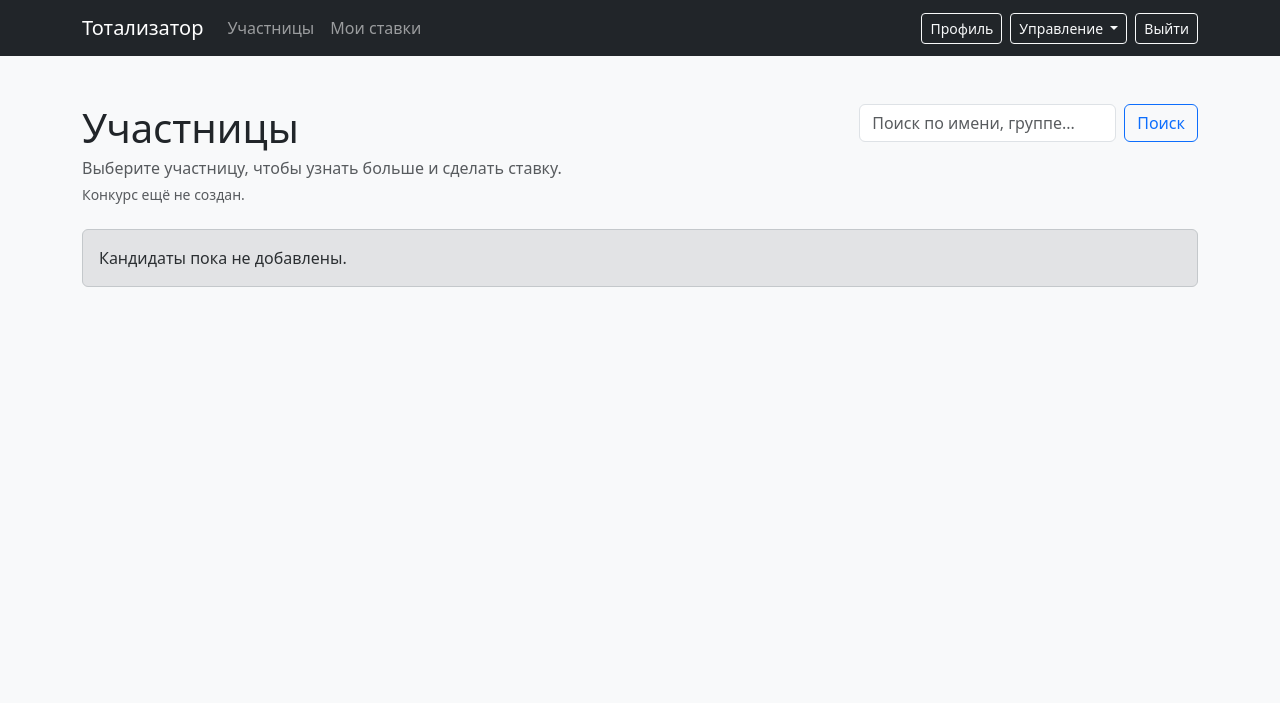
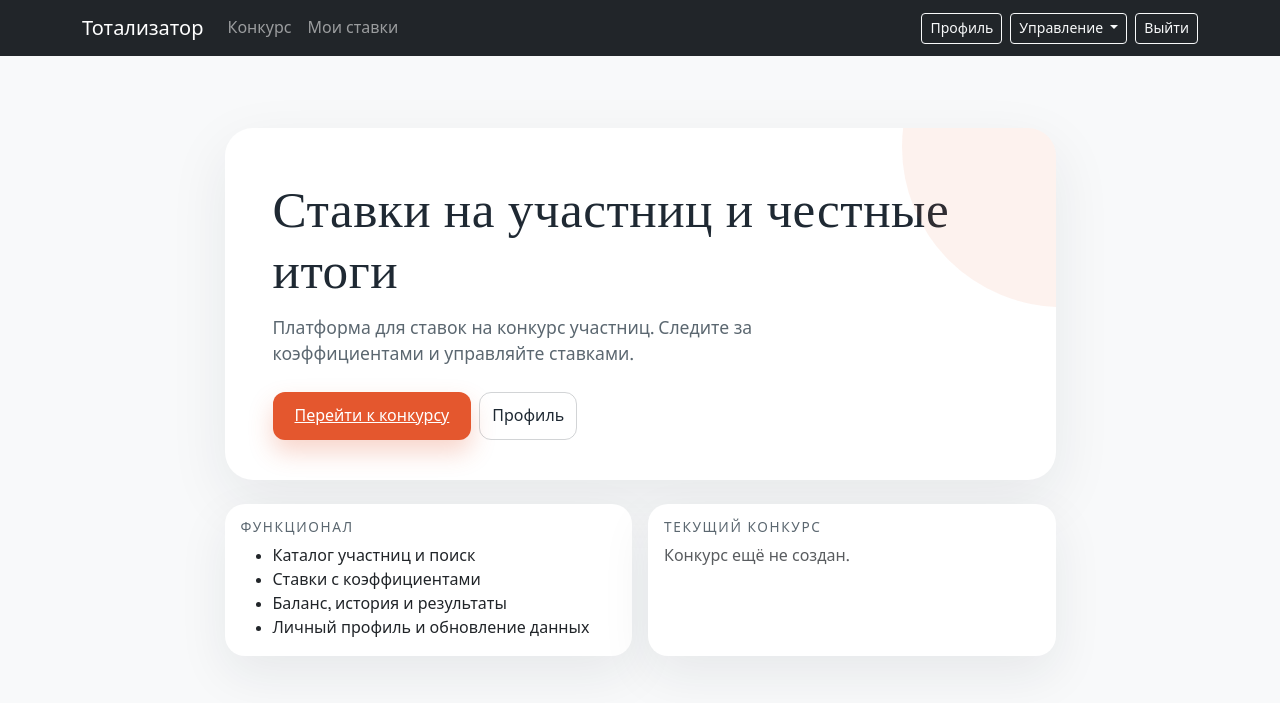
Before and after one commit to Andrusha-cpp/Production, a Django app: page / in a window 1280 px wide. Shown: the top 703 px of the page. Run offline with Django 5.2, Linux system fonts and the light colour scheme; the visitor is signed in with stand-in values (Sample User, id 1); data that the repository does not hold is empty.

Commit message:
feature: add home page

```diff
--- a/core/urls.py
+++ b/core/urls.py
@@ -3,6 +3,7 @@ from . import views
 
 urlpatterns = [
     path('', views.index, name='home'),
+    path('contest/', views.contest_view, name='contest'),
     path('login/', views.login_view, name='login'),
     path('register/', views.register_view, name='register'),
     path('logout/', views.logout_view, name='logout'),
--- a/core/views.py
+++ b/core/views.py
@@ -67,8 +67,12 @@ def _calculate_coefficient(candidate, contest):
 
 
 def index(request):
-    if not request.user.is_authenticated:
-        return redirect("login")
+    contest = _get_current_contest()
+    return render(request, "HomePage.html", {"contest": contest})
+
+
+@login_required
+def contest_view(request):
     contest = _get_current_contest()
     contest_is_open = bool(contest and contest.ends_at > timezone.now())
     search_query = (request.GET.get("q") or "").strip()
--- /dev/null
+++ b/templates/HomePage.html
@@ -0,0 +1,161 @@
+<!DOCTYPE html>
+{% load static %}
+<html>
+<head>
+    <meta charset="utf-8">
+    <title>Тотализатор</title>
+    {% include "partials/bootstrap.html" %}
+    <link rel="stylesheet" href="https://fonts.googleapis.com/css2?family=Playfair+Display:wght@600;700&family=Space+Grotesk:wght@400;500;600&display=swap">
+    <style>
+        :root {
+            --ink: #1f2933;
+            --muted: #5b6770;
+            --accent: #e4572e;
+            --accent-soft: #f7c59f;
+            --surface: #ffffff;
+            --sea: #2a9d8f;
+            --sun: #f4a261;
+            --sky: #e9f1f7;
+        }
+
+        body {
+            font-family: "Space Grotesk", system-ui, sans-serif;
+            color: var(--ink);
+            background: #f5f7fb;
+        }
+
+        .hero {
+            position: relative;
+            overflow: hidden;
+            border-radius: 28px;
+            padding: 48px 48px 40px;
+            background: #ffffff;
+            box-shadow: 0 20px 60px rgba(31, 41, 51, 0.08);
+        }
+
+        .hero::after {
+            content: "";
+            position: absolute;
+            inset: -40% -20% auto auto;
+            width: 320px;
+            height: 320px;
+            background: rgba(228, 87, 46, 0.08);
+            border-radius: 50%;
+        }
+
+        .hero-title {
+            font-family: "Playfair Display", serif;
+            font-size: clamp(2.2rem, 4vw, 3.4rem);
+            letter-spacing: 0.5px;
+        }
+
+        .hero-subtitle {
+            font-size: 1.1rem;
+            color: var(--muted);
+            max-width: 560px;
+        }
+
+        .chip {
+            display: inline-flex;
+            align-items: center;
+            gap: 8px;
+            border-radius: 999px;
+            padding: 6px 14px;
+            background: #fff3e8;
+            color: var(--accent);
+            font-weight: 600;
+            font-size: 0.85rem;
+        }
+
+        .feature-card {
+            border: none;
+            border-radius: 20px;
+            background: var(--surface);
+            box-shadow: 0 18px 50px rgba(31, 41, 51, 0.08);
+            height: 100%;
+        }
+
+        .feature-card h2 {
+            font-size: 0.85rem;
+            letter-spacing: 0.12em;
+            text-transform: uppercase;
+            color: var(--muted);
+        }
+
+        .cta {
+            background: var(--accent);
+            border: none;
+            color: #fff;
+            padding: 12px 22px;
+            border-radius: 12px;
+            box-shadow: 0 12px 24px rgba(228, 87, 46, 0.25);
+        }
+
+        .cta-outline {
+            border-radius: 12px;
+            border: 1px solid rgba(31, 41, 51, 0.2);
+            color: var(--ink);
+        }
+
+        @media (max-width: 768px) {
+            .hero {
+                padding: 32px 24px;
+            }
+        }
+    </style>
+</head>
+<body class="bg-light">
+{% include "partials/navbar.html" %}
+<main class="container py-5">
+    <div class="row justify-content-center">
+        <div class="col-12 col-lg-9">
+            <div class="hero mb-4">
+                <h1 class="hero-title mb-3">Ставки на участниц и честные итоги</h1>
+                <p class="hero-subtitle mb-4">
+                    Платформа для ставок на конкурс участниц. Следите за коэффициентами и
+                    управляйте ставками.
+                </p>
+                <div class="d-flex flex-wrap gap-2">
+                    {% if request.user.is_authenticated %}
+                        <a class="cta" href="{% url 'contest' %}">Перейти к конкурсу</a>
+                        <a class="btn cta-outline d-inline-flex align-items-center justify-content-center" href="{% url 'profile' %}">Профиль</a>
+                    {% else %}
+                        <a class="cta" href="{% url 'login' %}">Войти и перейти</a>
+                    <a class="btn cta-outline d-inline-flex align-items-center justify-content-center" href="{% url 'register' %}">Регистрация</a>
+                    {% endif %}
+                </div>
+            </div>
+
+            <div class="row g-3">
+                <div class="col-12 col-md-6">
+                    <div class="card feature-card">
+                        <div class="card-body">
+                            <h2>Функционал</h2>
+                            <ul class="mb-0">
+                                <li>Каталог участниц и поиск</li>
+                                <li>Ставки с коэффициентами</li>
+                                <li>Баланс, история и результаты</li>
+                                <li>Личный профиль и обновление данных</li>
+                            </ul>
+                        </div>
+                    </div>
+                </div>
+                <div class="col-12 col-md-6">
+                    <div class="card feature-card">
+                        <div class="card-body">
+                            <h2>Текущий конкурс</h2>
+                            {% if contest %}
+                                <div class="fw-semibold">{{ contest.name }}</div>
+                                <div class="text-muted">Окончание: {{ contest.ends_at|date:"d.m.Y H:i" }}</div>
+                            {% else %}
+                                <div class="text-muted">Конкурс ещё не создан.</div>
+                            {% endif %}
+                        </div>
+                    </div>
+                </div>
+            </div>
+        </div>
+    </div>
+</main>
+</body>
+</html>
--- a/templates/MainPage.html
+++ b/templates/MainPage.html
@@ -9,22 +9,31 @@
     <body class="bg-light">
         {% include "partials/navbar.html" %}
         <main class="container py-4">
-            <div class="d-flex flex-column flex-md-row justify-content-between align-items-start gap-3 mb-4">
+            <div class="mb-4">
                 <div>
-                    <h1 class="mb-1">Участницы</h1>
-                    <p class="text-muted mb-0">Выберите участницу, чтобы узнать больше и сделать ставку.</p>
+                    <h1 class="mb-1">Конкурс</h1>
                     {% if contest %}
-                        <div class="small mt-1">
-                            <span class="text-muted">Конкурс: {{ contest.name }} · Завершение {{ contest.ends_at|date:"d.m.Y H:i" }}</span>
-                            {% if not contest_is_open %}
-                                <span class="badge text-bg-warning ms-2">Приём ставок завершён</span>
-                            {% endif %}
+                        <div class="fw-semibold">{{ contest.name }}</div>
+                        <p class="text-muted mb-0">Завершение {{ contest.ends_at|date:"d.m.Y H:i" }}</p>
+                        <hr class="bg-info border-2 border-top border-info" />
+                        <div class="mt-2">
+                            <h3 class="mb-0">Участницы</h3>
                         </div>
                     {% else %}
-                        <div class="small text-muted mt-1">Конкурс ещё не создан.</div>
+                        <p class="text-muted mb-0">
+                            Конкурс не создан.
+                            {% if request.user.is_staff %}
+                                Добавьте конкурс в разделе управления.
+                            {% endif %}
+                        </p>
+                    {% endif %}
+                    {% if contest and not contest_is_open %}
+                        <div class="small mt-1">
+                            <span class="badge text-bg-warning">Приём ставок завершён</span>
+                        </div>
                     {% endif %}
                 </div>
-                <form class="d-flex gap-2" method="get" action="{% url 'home' %}">
+                <form class="d-flex gap-2 mt-3" method="get" action="{% url 'contest' %}">
                     <input type="search" name="q" class="form-control" placeholder="Поиск по имени, группе..." value="{{ search_query|default_if_none:'' }}">
                     <button class="btn btn-outline-primary" type="submit">Поиск</button>
                 </form>
--- a/templates/candidates/detail.html
+++ b/templates/candidates/detail.html
@@ -50,7 +50,7 @@
                             <input id="betAmount" class="form-control" type="number" name="amount" min="1" step="0.01" placeholder="Введите сумму" value="{{ amount_value|default_if_none:'' }}" required {% if not contest_is_open %}disabled{% endif %}>
                         </div>
                         <div class="d-flex gap-2">
-                            <a class="btn btn-outline-secondary" href="{% url 'home' %}">Назад</a>
+                            <a class="btn btn-outline-secondary" href="{% url 'contest' %}">Назад</a>
                             <button class="btn btn-primary" type="submit" {% if not contest_is_open %}disabled{% endif %}>Сделать ставку</button>
                         </div>
                     </form>
--- a/templates/partials/navbar.html
+++ b/templates/partials/navbar.html
@@ -9,7 +9,7 @@
             <ul class="navbar-nav me-auto mb-2 mb-lg-0">
                 {% if request.user.is_authenticated %}
                     <li class="nav-item">
-                        <a class="nav-link" href="{% url 'home' %}">Участницы</a>
+                        <a class="nav-link" href="{% url 'contest' %}">Конкурс</a>
                     </li>
                     <li class="nav-item">
                         <a class="nav-link" href="{% url 'bet' %}">Мои ставки</a>
```
